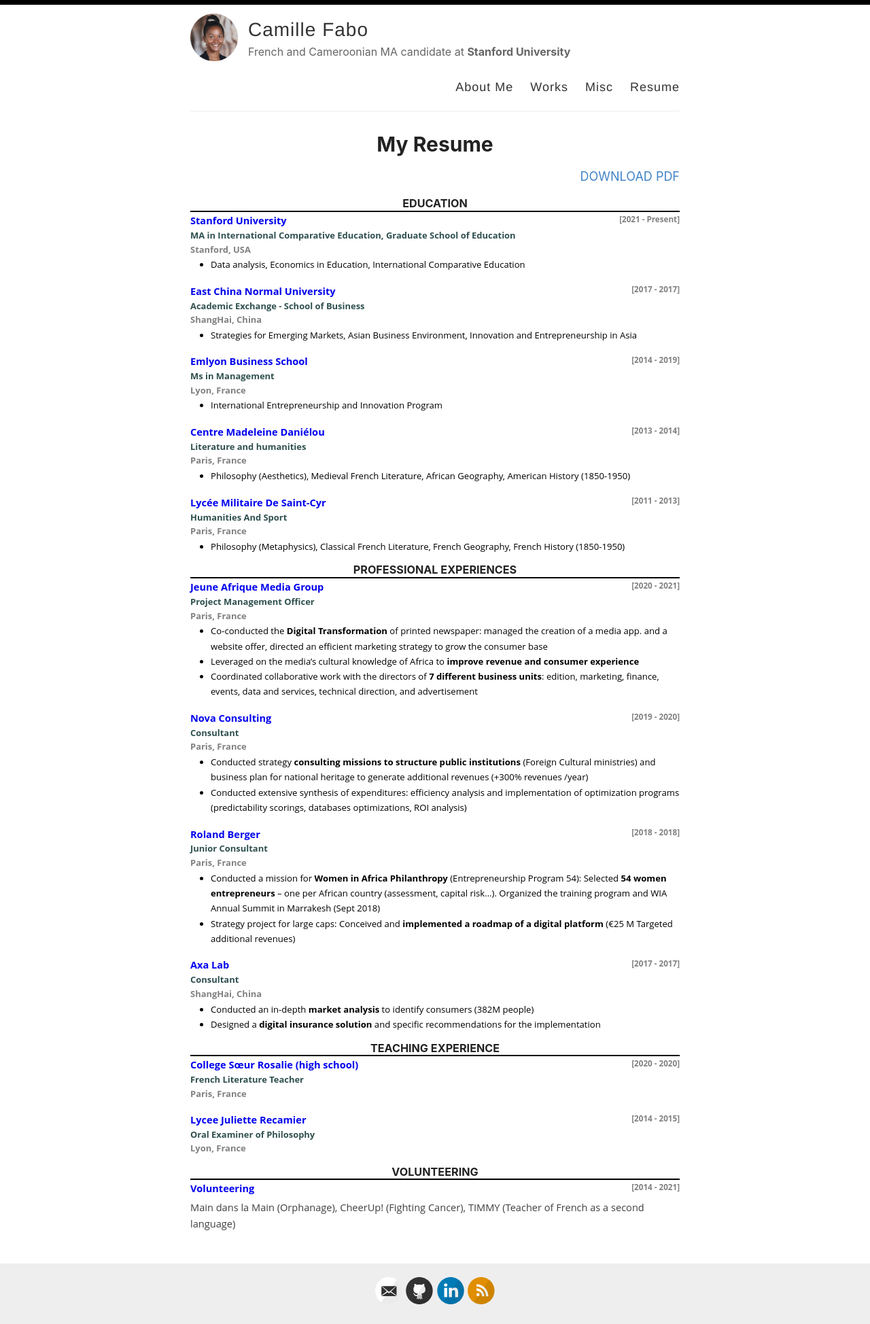
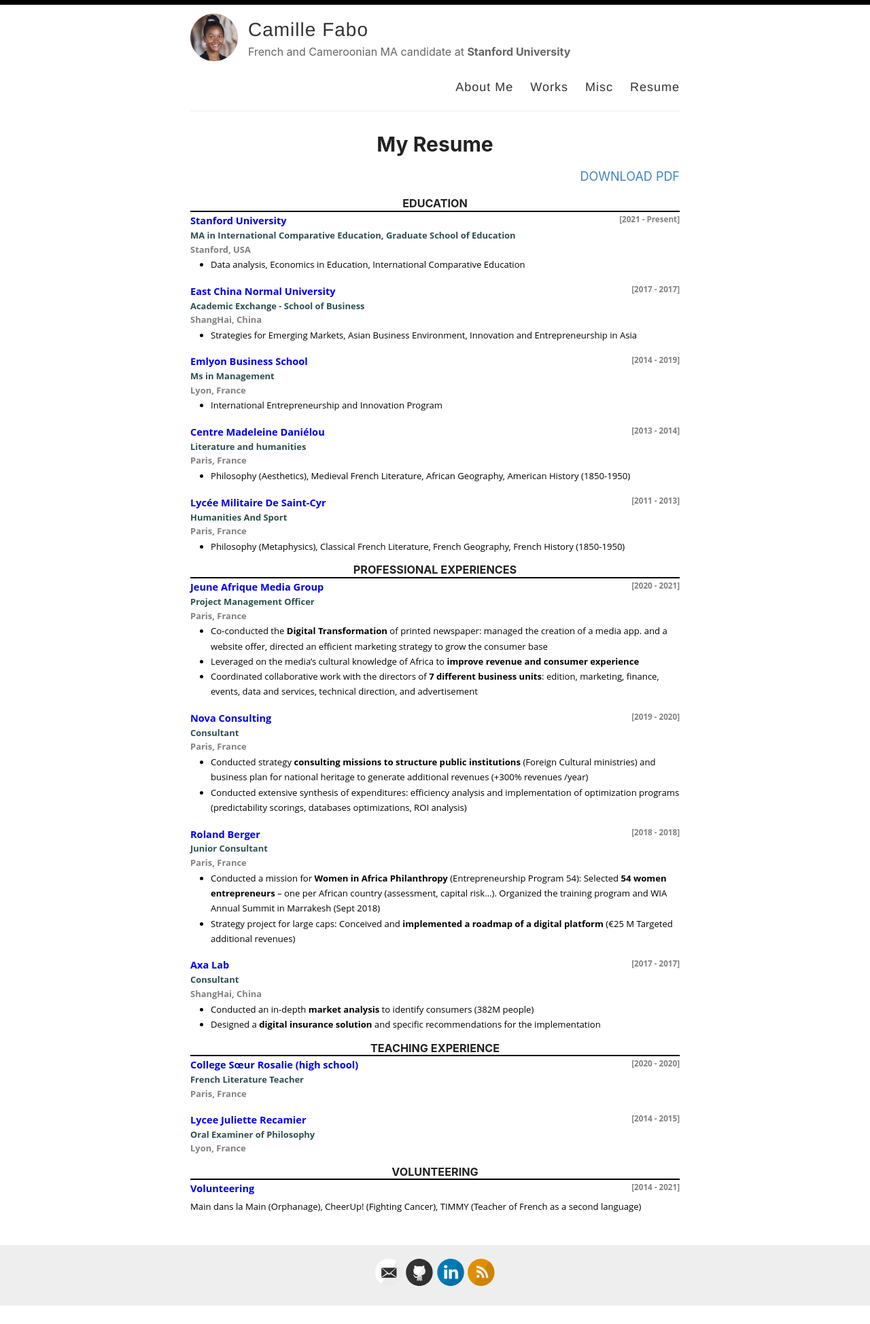
Before and after one commit to Camillefabs/Camillefabs.github.io, a Jekyll site: the page built from _pages/resume.md, in a window 1280 px wide. Shown: the whole page at 68% size. Built offline with Jekyll 4.4.1, drawn with Linux system fonts in a browser that asks for light colours; after the commit the page ends 1921 px from its top, so only the background shows below that.

Commit message:
Update style.scss

```diff
--- a/assets/style.scss
+++ b/assets/style.scss
@@ -523,6 +523,15 @@
 }
 
 .resume ul{
+  font-family: "Open Sans", sans-serif;
+  text-align: left;
+  margin-bottom: -2%;
+  display: block;
+  font-size: .9em;
+  color: black;
+}
+
+.resume p{
   font-family: "Open Sans", sans-serif;
   text-align: left;
   margin-bottom: -2%;
```
